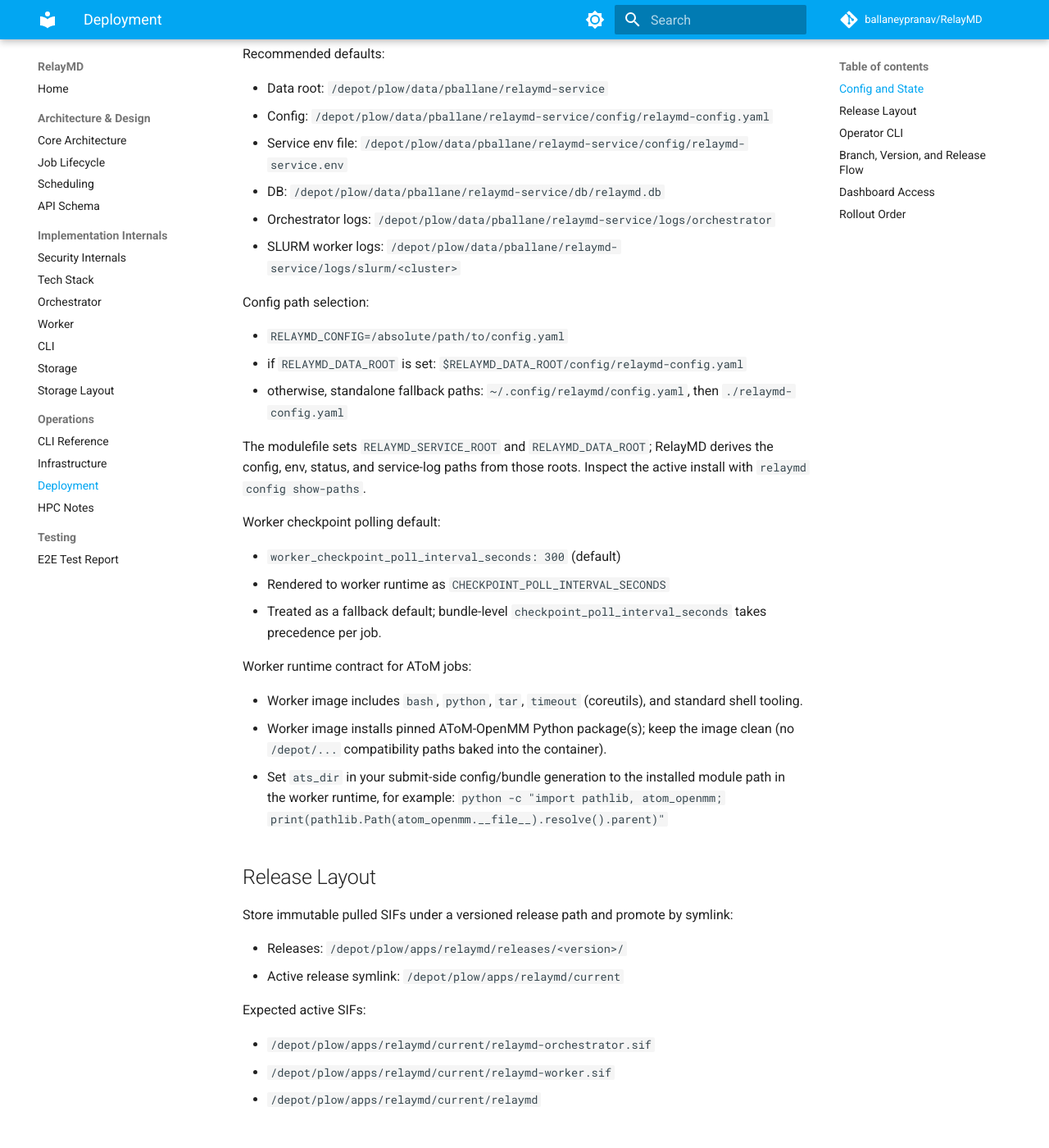
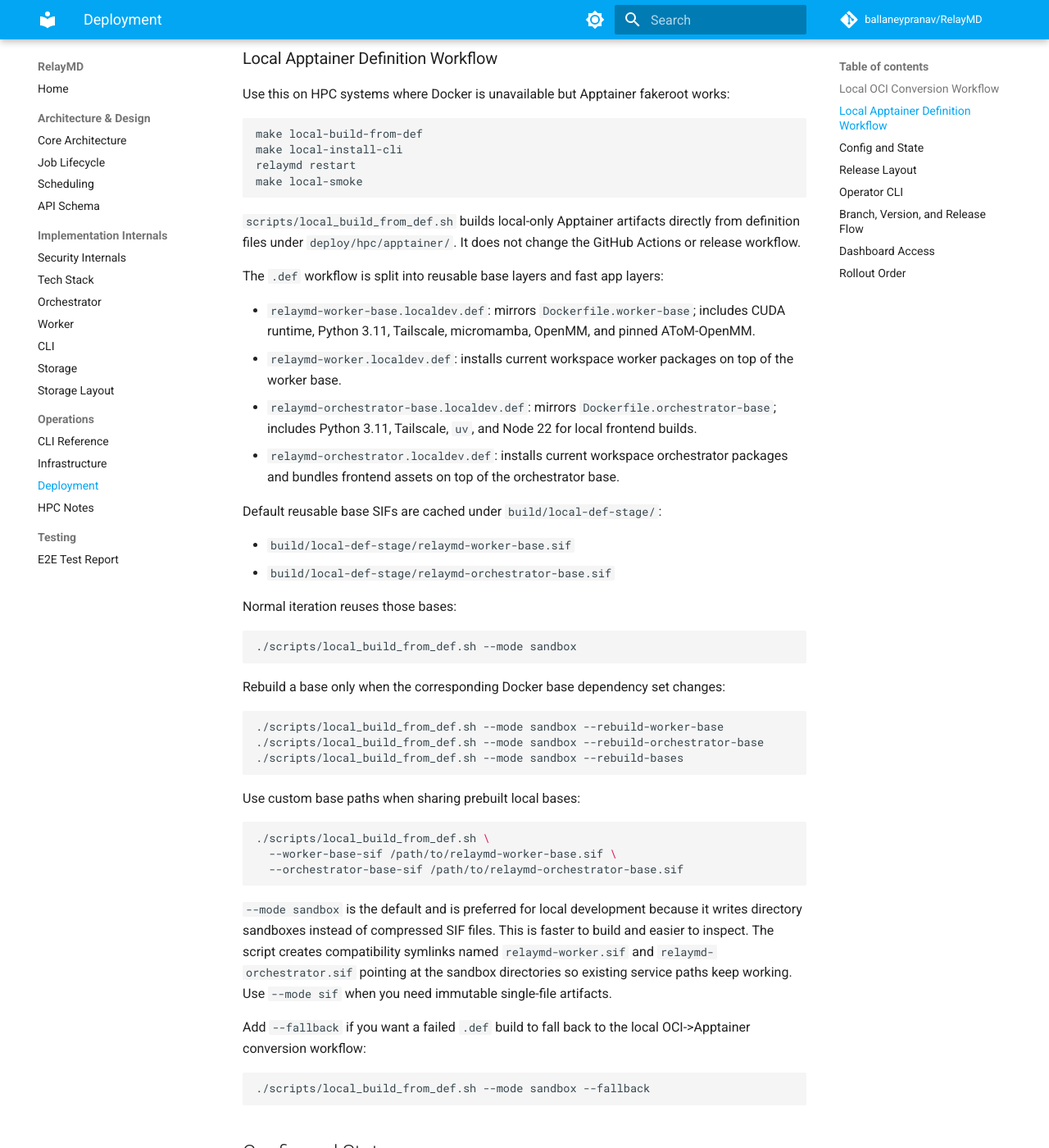
Before and after one commit to ballaneypranav/RelayMD, an MkDocs documentation site: the page built from docs/deployment.md, in a window 1280 px wide and 1400 px high, scrolled down 791 px. Shown: the whole window at 82% size. Built offline with MkDocs 1.6.1 and Material for MkDocs 9.7.7, drawn with Linux system fonts in a browser that asks for light colours; comment, search, counter and statistics services are not loaded; some of the changed text lies outside the part shown.

Commit message:
Improve local Apptainer dev builds

````diff
--- a/docs/deployment.md
+++ b/docs/deployment.md
@@ -14,8 +14,12 @@
 
 Local `apptainer build --fakeroot` is not part of the supported rollout path.
 
-For branch-local iteration (without waiting for GitHub Actions), use the local
-helper workflow:
+For branch-local iteration without waiting for GitHub Actions, there are two
+local helper workflows.
+
+### Local OCI Conversion Workflow
+
+Use this when Docker or Podman is available on the development host:
 
 ```bash
 make local-build-images
@@ -25,9 +29,78 @@
 make local-smoke
 ```
 
-An optional experimental path exists via `make local-build-from-def`, which
-tries `.def` + `apptainer build --fakeroot` first and falls back to the
-supported OCI->Apptainer pull flow when fakeroot/subuid support is unavailable.
+This builds local OCI images from the workspace, converts them to Apptainer
+artifacts, activates the release directory, installs the local CLI binary, and
+restarts the service.
+
+### Local Apptainer Definition Workflow
+
+Use this on HPC systems where Docker is unavailable but Apptainer fakeroot works:
+
+```bash
+make local-build-from-def
+make local-install-cli
+relaymd restart
+make local-smoke
+```
+
+`scripts/local_build_from_def.sh` builds local-only Apptainer artifacts directly
+from definition files under `deploy/hpc/apptainer/`. It does not change the
+GitHub Actions or release workflow.
+
+The `.def` workflow is split into reusable base layers and fast app layers:
+
+- `relaymd-worker-base.localdev.def`: mirrors `Dockerfile.worker-base`; includes
+  CUDA runtime, Python 3.11, Tailscale, micromamba, OpenMM, and pinned
+  AToM-OpenMM.
+- `relaymd-worker.localdev.def`: installs current workspace worker packages on
+  top of the worker base.
+- `relaymd-orchestrator-base.localdev.def`: mirrors
+  `Dockerfile.orchestrator-base`; includes Python 3.11, Tailscale, `uv`, and
+  Node 22 for local frontend builds.
+- `relaymd-orchestrator.localdev.def`: installs current workspace orchestrator
+  packages and bundles frontend assets on top of the orchestrator base.
+
+Default reusable base SIFs are cached under `build/local-def-stage/`:
+
+- `build/local-def-stage/relaymd-worker-base.sif`
+- `build/local-def-stage/relaymd-orchestrator-base.sif`
+
+Normal iteration reuses those bases:
+
+```bash
+./scripts/local_build_from_def.sh --mode sandbox
+```
+
+Rebuild a base only when the corresponding Docker base dependency set changes:
+
+```bash
+./scripts/local_build_from_def.sh --mode sandbox --rebuild-worker-base
+./scripts/local_build_from_def.sh --mode sandbox --rebuild-orchestrator-base
+./scripts/local_build_from_def.sh --mode sandbox --rebuild-bases
+```
+
+Use custom base paths when sharing prebuilt local bases:
+
+```bash
+./scripts/local_build_from_def.sh \
+  --worker-base-sif /path/to/relaymd-worker-base.sif \
+  --orchestrator-base-sif /path/to/relaymd-orchestrator-base.sif
+```
+
+`--mode sandbox` is the default and is preferred for local development because
+it writes directory sandboxes instead of compressed SIF files. This is faster to
+build and easier to inspect. The script creates compatibility symlinks named
+`relaymd-worker.sif` and `relaymd-orchestrator.sif` pointing at the sandbox
+directories so existing service paths keep working. Use `--mode sif` when you
+need immutable single-file artifacts.
+
+Add `--fallback` if you want a failed `.def` build to fall back to the local
+OCI->Apptainer conversion workflow:
+
+```bash
+./scripts/local_build_from_def.sh --mode sandbox --fallback
+```
 
 ## Config and State
 
````
Also changed, not shown: deploy/hpc/README.md (+63 -5 lines), docs/index.md (+5 -0 lines), 9 other files.
